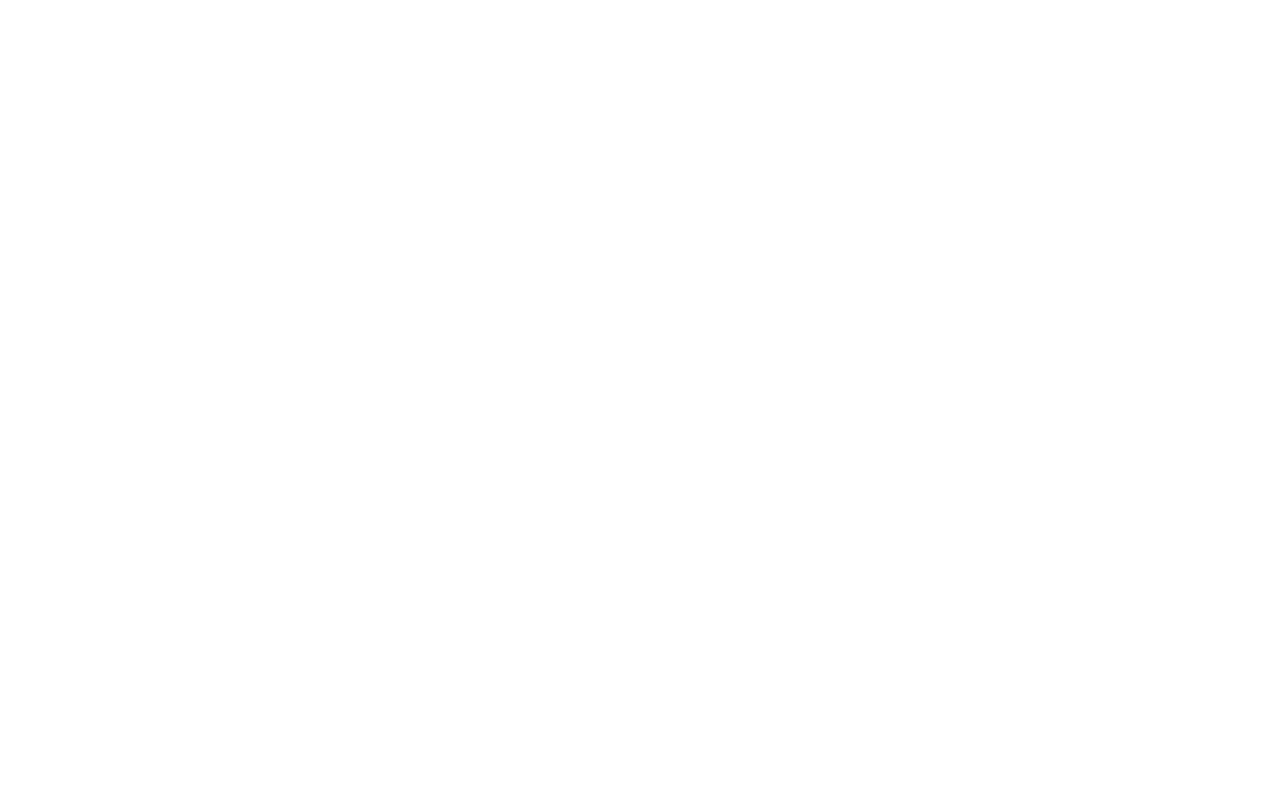
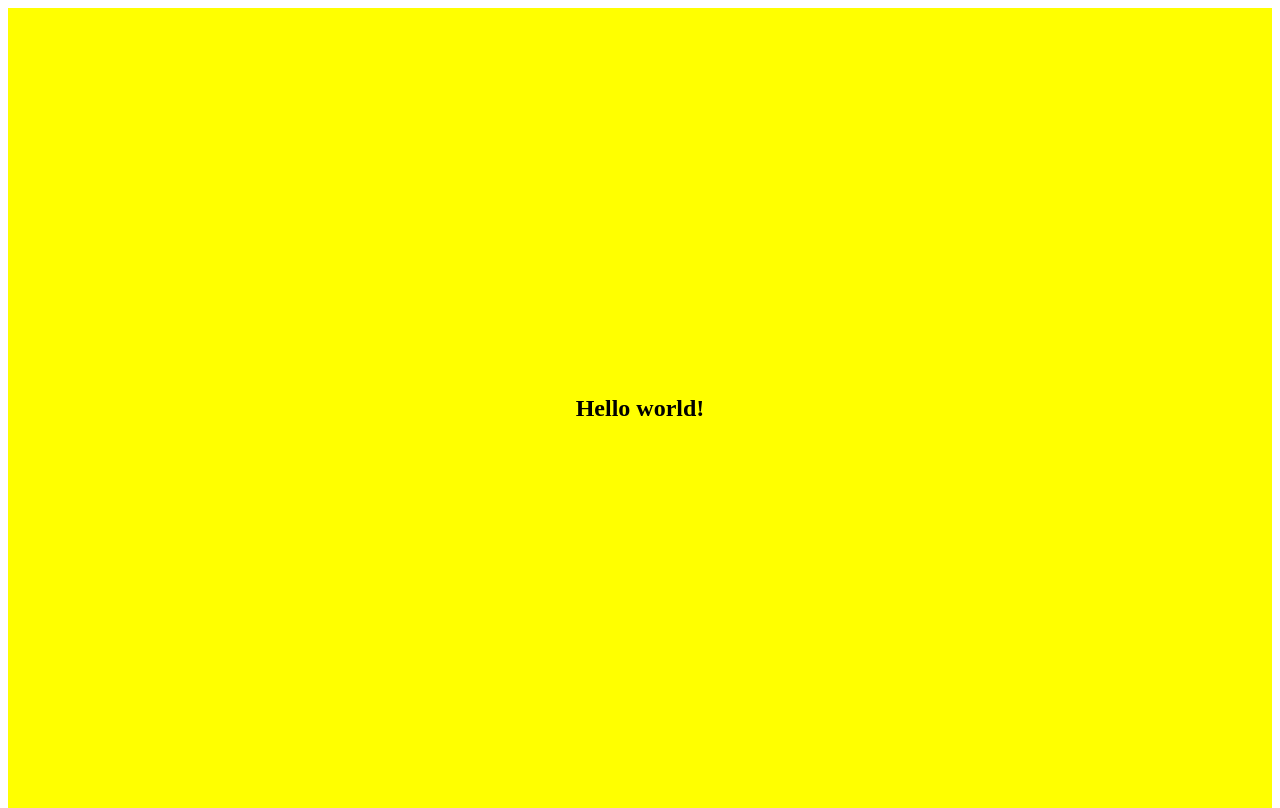
Before and after one commit to amyalpaca/Flexbox-Labs, a plain HTML site: page html/flexbox1.html in a window 1280 px wide. Drawn offline with Linux system fonts and the light colour scheme; files that its build step writes are made by us from their sources.

Commit message:
added yellow box with hello world inside

```diff
--- a/css/style1.css
+++ b/css/style1.css
@@ -0,0 +1,11 @@
+html, body {
+    height: 100%
+}
+main {
+    background-color: yellow;
+    min-height: 100%;
+    display: flex;
+    flex-direction: row;
+    justify-content: center;
+    align-items: center;
+}
--- a/html/flexbox1.html
+++ b/html/flexbox1.html
@@ -4,9 +4,11 @@
     <meta charset="UTF-8">
     <meta name="viewport" content="width=device-width, initial-scale=1.0">
     <title>Document</title>
-    <link rel="stylesheet" type="text/css" href="css/style.css">
+    <link rel="stylesheet" type="text/css" href="../css/style1.css">
 </head>
 <body>
-
+    <main>
+        <h2>Hello world!</h2>
+    </main>
 </body>
 </html>
```
